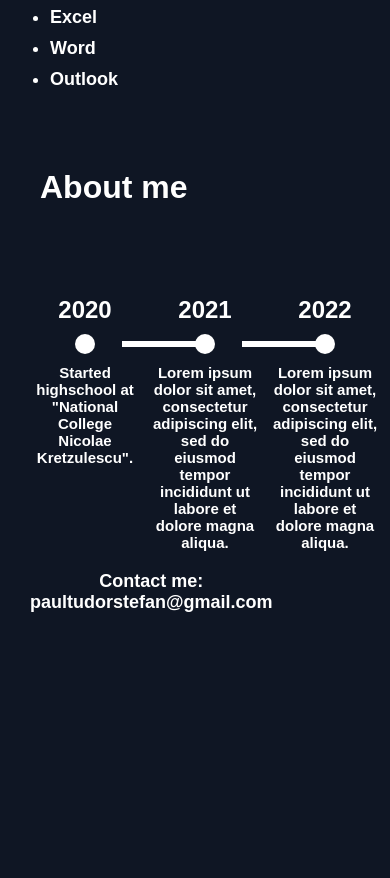
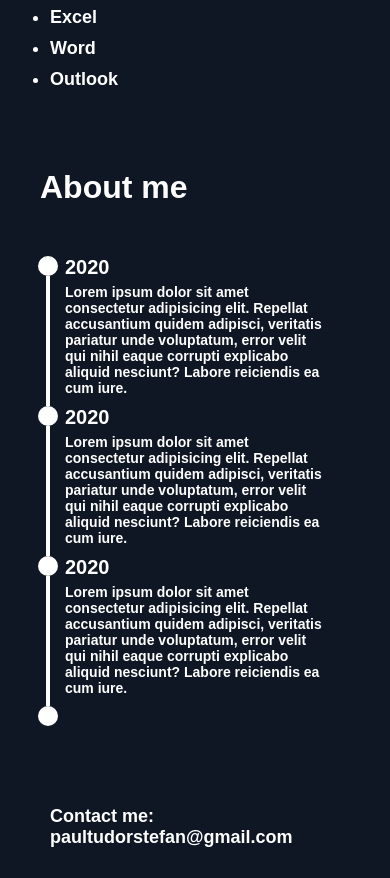
Before and after one commit to X474X/Site, a plain HTML site: page index.html in a window 390 px wide. Shown: the part 6481-7359 px from the top of the page. Before the commit the page ends 7124 px from the top, so only its background shows below. Drawn offline with Linux system fonts and the light colour scheme.

Commit message:
Finished MPT.

```diff
--- a/index.html
+++ b/index.html
@@ -325,7 +325,7 @@
             <div class="circle"></div>
             <div class="line-right"></div>
           </div>
-          <p>Started highschool at "National College Nicolae Kretzulescu".</p>
+          <p>LOLOLO</p>
         </div>
 
         <div class="about-me-container">
@@ -335,10 +335,7 @@
             <div class="line-right"></div>
             <div class="line-left"></div>
           </div>
-          <p>
-            Lorem ipsum dolor sit amet, consectetur adipiscing elit, sed do
-            eiusmod tempor incididunt ut labore et dolore magna aliqua.
-          </p>
+          <p>LOLOLO</p>
         </div>
 
         <div class="about-me-container">
@@ -347,10 +344,59 @@
             <div class="circle"></div>
             <div class="line-left"></div>
           </div>
-          <p>
-            Lorem ipsum dolor sit amet, consectetur adipiscing elit, sed do
-            eiusmod tempor incididunt ut labore et dolore magna aliqua.
-          </p>
+          <p>LOLOLO</p>
+        </div>
+      </div>
+
+      <!-- ABOUT ME SECTION MOBILE -->
+      <div class="about-me-wrapper-mobile">
+        <div class="about-mobile-container">
+          <div class="shapes-mobile">
+            <div class="circle-mobile"></div>
+            <hr />
+          </div>
+          <div class="year-info-mobile">
+            <span>2020</span>
+            <p>
+              Lorem ipsum dolor sit amet consectetur adipisicing elit. Repellat
+              accusantium quidem adipisci, veritatis pariatur unde voluptatum,
+              error velit qui nihil eaque corrupti explicabo aliquid nesciunt?
+              Labore reiciendis ea cum iure.
+            </p>
+          </div>
+        </div>
+
+        <div class="about-mobile-container">
+          <div class="shapes-mobile">
+            <div class="circle-mobile"></div>
+            <hr />
+          </div>
+          <div class="year-info-mobile">
+            <span>2020</span>
+            <p>
+              Lorem ipsum dolor sit amet consectetur adipisicing elit. Repellat
+              accusantium quidem adipisci, veritatis pariatur unde voluptatum,
+              error velit qui nihil eaque corrupti explicabo aliquid nesciunt?
+              Labore reiciendis ea cum iure.
+            </p>
+          </div>
+        </div>
+
+        <div class="about-mobile-container" class="bg-red">
+          <div class="shapes-mobile">
+            <div class="circle-mobile"></div>
+            <hr />
+            <div class="circle-mobile"></div>
+          </div>
+          <div class="year-info-mobile">
+            <span>2020</span>
+            <p>
+              Lorem ipsum dolor sit amet consectetur adipisicing elit. Repellat
+              accusantium quidem adipisci, veritatis pariatur unde voluptatum,
+              error velit qui nihil eaque corrupti explicabo aliquid nesciunt?
+              Labore reiciendis ea cum iure.
+            </p>
+          </div>
         </div>
       </div>
     </section>
--- a/style.css
+++ b/style.css
@@ -2,7 +2,6 @@
   padding: 0;
   margin: 0;
   box-sizing: border-box;
-  font-size: 15px;
   font-family: sans-serif;
 }
 
@@ -421,6 +420,26 @@ footer {
 .menu-list {
   display: none;
 }
+.about-me-wrapper-mobile {
+  display: none;
+}
+
+/* Tablet Media Control */
+
+/* @media only screen and (max-width: 820px) {
+  html {
+    width: 100vw;
+  }
+  body {
+  }
+
+  .brick {
+    position: absolute;
+    right: 0;
+    bottom: -60px;
+  }
+} */
+
 /* Phone Media Control */
 
 @media only screen and (max-width: 500px) {
@@ -663,6 +682,7 @@ footer {
     margin-top: 10px;
     margin-left: 20px;
     padding-top: 50px;
+    gap: 50px;
   }
 
   .about h1 {
@@ -670,30 +690,39 @@ footer {
   }
 
   .about-me-wrapper {
-    gap: 10px;
+    display: none;
   }
 
   .about-me-container {
     width: 100%;
-    gap: 10px;
+    gap: 20px;
+    display: flex;
+    flex-direction: column;
+    align-items: start;
   }
 
   .year {
     font-size: 24px;
+    text-align: start;
   }
 
   .shapes {
     gap: 5px;
+    display: flex;
   }
 
   .circle {
     width: 20px;
     height: 20px;
+    display: none;
   }
 
   .line-right,
   .line-left {
     height: 6px;
+    transform: rotate(90deg);
+    width: 30px;
+    display: flex;
   }
 
   .about-me-container p {
@@ -701,51 +730,68 @@ footer {
   }
 
   footer {
-    margin: 20px;
+    margin: 0;
+    margin-top: 80px;
+    margin-left: 40px;
+    margin-bottom: 20px;
   }
 
   .email p,
   .email span {
     font-size: 18px;
+    text-align: start;
+  }
+  .about-me-wrapper-mobile {
+    display: flex;
+    flex-direction: column;
+  }
+
+  .about-mobile-container {
+    /* border: 5px solid blue; */
+    display: flex;
+    width: 100%;
+  }
+
+  .shapes-mobile {
+    display: flex;
+    flex-direction: column;
+    align-items: center;
+    width: 10%;
+  }
+
+  .circle-mobile {
+    border-radius: 50%;
+    background-color: white;
+    width: 20px;
+    height: 20px;
+    border: none;
+  }
+
+  .shapes-mobile hr {
+    width: 4px;
+    height: 130px;
+    border: none;
+    background-color: white;
+  }
+
+  .year-info-mobile {
+    width: 75%;
+    color: white;
+    display: flex;
+    flex-direction: column;
+    gap: 5px;
+  }
+
+  .year-info-mobile span {
+    font-size: 20px;
+    font-style: normal;
+    font-weight: 600;
+    line-height: normal;
+  }
+  .year-info-mobile p {
+    font-size: 14px;
+    font-style: normal;
+    font-weight: 600;
+    line-height: normal;
   }
 }
-
-/*
-@media only screen and (max-width: 500px) {
-  .home img {
-    padding-right: 0px;
-    padding-top: 0px;
-  }
-} */
-
-/* .home-text button {
-  background-image: linear-gradient(
-    to right,
-    #16222a 0%,
-    #3a6073 51%,
-    #16222a 100%
-  );
-  padding: 15px 45px;
-  text-align: center;
-  text-transform: uppercase;
-  transition: 0.5s;
-  background-size: 50% auto;
-  font-weight: 600;
-  color: white;
-  box-shadow: 0 0 20px #eee;
-  border-radius: 10px;
-  display: block;
-  width: 280px;
-  height: 80px;
-  border-radius: 83px;
-  border: none;
-  cursor: pointer;
-  margin-top: 73px;
-  margin-left: 47px;
-}
-
-.home-text button:hover {
-  background-position: right center;
-  color: #fff;
-  text-decoration: none;
-} */
```
